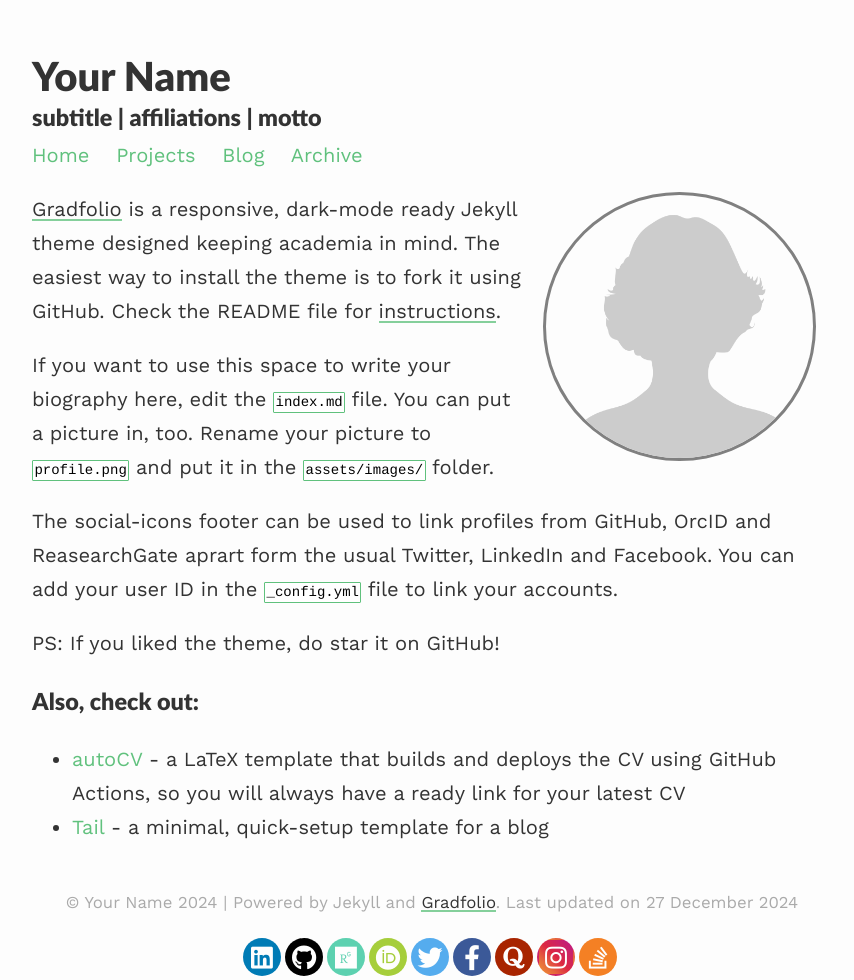
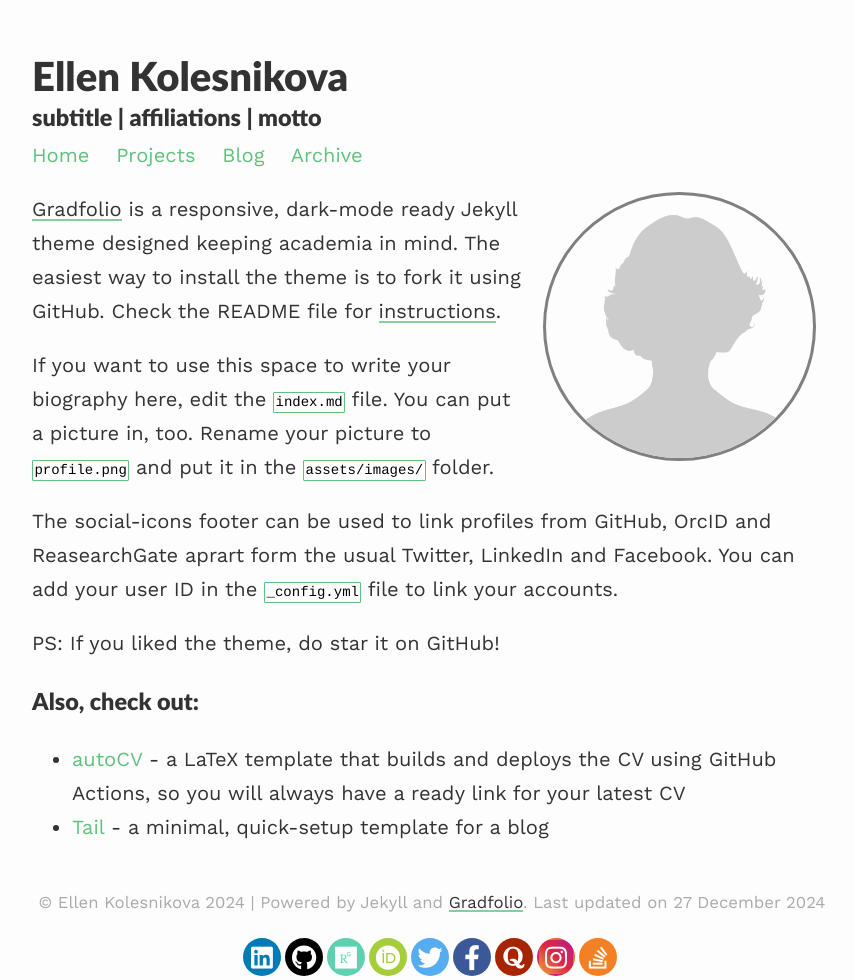
Before and after one commit to ellenkolesnikova/ellenkolesnikova.github.io, a Jekyll site: the page built from index.md, in a window 1280 px wide. Shown: the whole page, without its empty margins (208-1062 px from the left). Built offline with Jekyll 4.4.1, drawn with Linux system fonts in a browser that asks for light colours; nearby versions of some CDN libraries.

Commit message:
Update _config.yml

```diff
--- a/_config.yml
+++ b/_config.yml
@@ -1,6 +1,6 @@
 ### your site title here
 
-title: Your Name
+title: Ellen Kolesnikova
 description: subtitle | affiliations | motto
 
 baseurl: #name of GitHub repository
```
